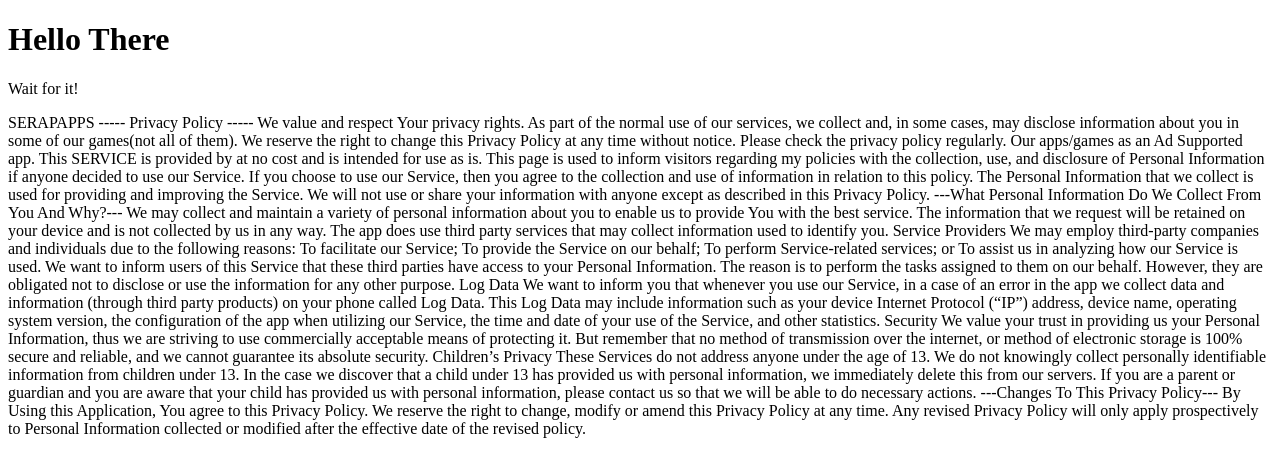
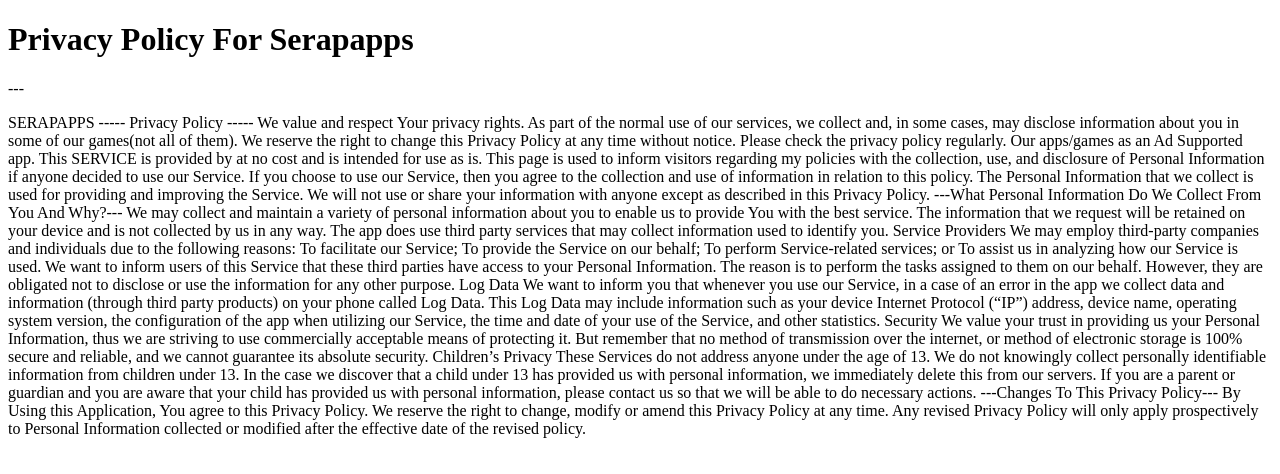
Before and after one commit to yigitozt/yigitozt.github.io, a plain HTML site: page index.html in a window 1280 px wide. Drawn offline with Linux system fonts and the light colour scheme.

Commit message:
Update index.html

```diff
--- a/index.html
+++ b/index.html
@@ -1,8 +1,8 @@
 <!DOCTYPE html>
 <html>
 <body>
-<h1>Hello There</h1>
-<p>Wait for it!</p>
+<h1>Privacy Policy For Serapapps</h1>
+<p>---</p>
   SERAPAPPS
 
 ----- Privacy Policy -----
```
